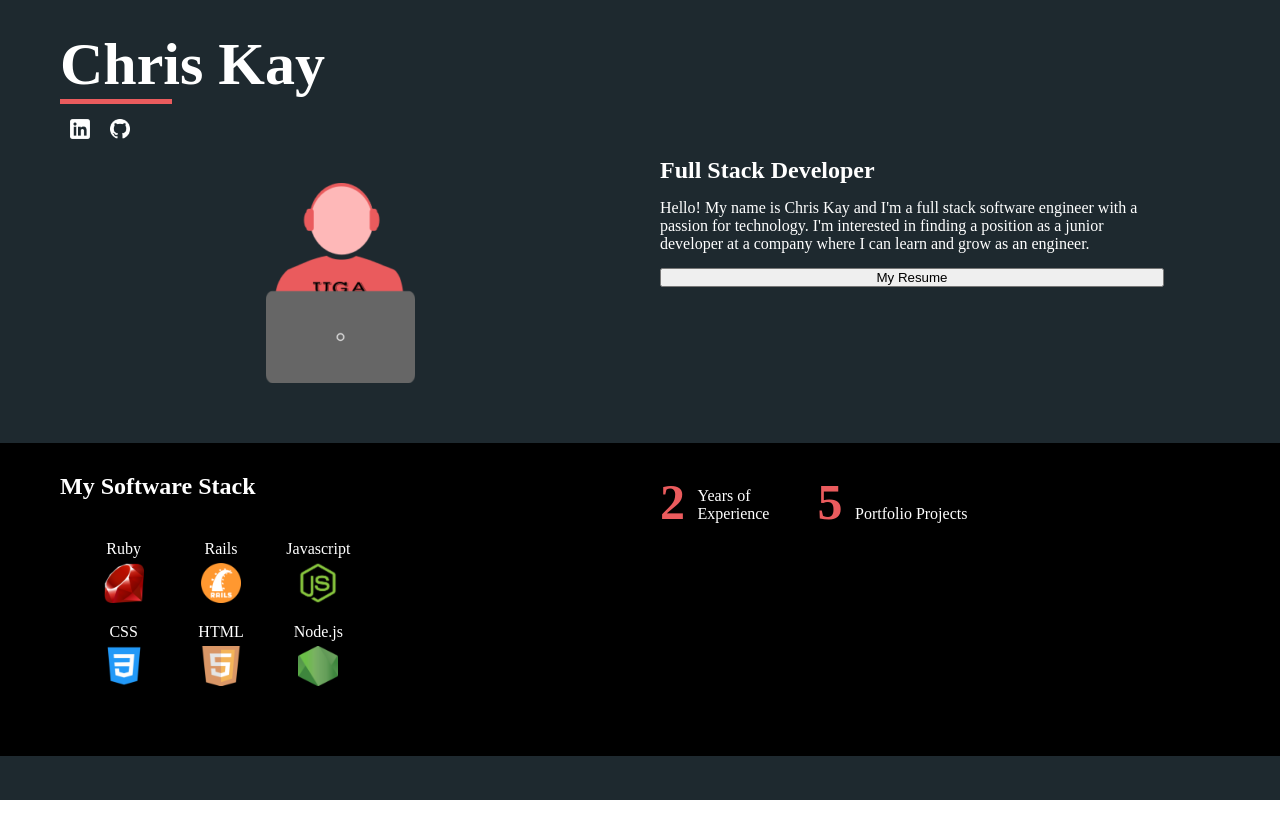
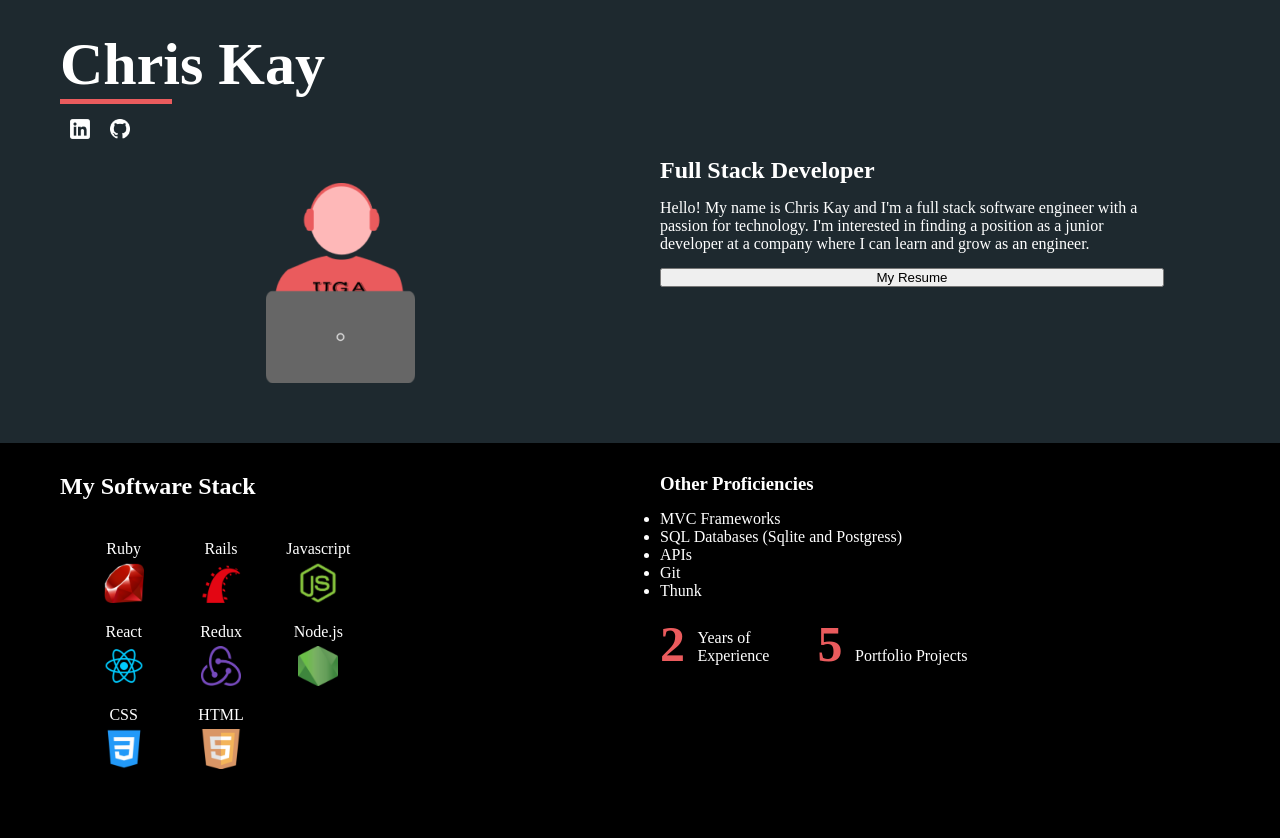
Before and after one commit to chriskay25/portfolio, a React (Create React App) app: page / in a window 1280 px wide. Before the commit the page ends 800 px from the top, so only its background shows below. Built offline with nearby package versions, Linux system fonts and the light colour scheme.

Commit message:
Add to software stack, add proficiencies to right pane

```diff
--- a/src/components/Skills.jsx
+++ b/src/components/Skills.jsx
@@ -1,10 +1,12 @@
 import Column from './Column'
 import rubyLogo from '../assets/ruby.png'
-import railsLogo from '../assets/rails-logo-2.png'
+import railsLogo from '../assets/rails-logo-3.png'
 import jsLogo from '../assets/js-logo.png'
 import cssLogo from '../assets/css-logo-1.png'
 import htmlLogo from '../assets/html-logo.png'
 import nodeLogo from '../assets/node-logo-3.png'
+import reactLogo from '../assets/react-logo.png'
+import reduxLogo from '../assets/redux-logo.png'
 
 const Skills = () => {
     return (
@@ -26,6 +28,18 @@ const Skills = () => {
                             <img src={jsLogo} alt='javascript logo' />
                         </li>
                         <li>
+                            <div>React</div>
+                            <img src={reactLogo} alt='react logo' />
+                        </li>
+                        <li>
+                            <div>Redux</div>
+                            <img src={reduxLogo} alt='redux-logo' />
+                        </li>
+                        <li>
+                            <div>Node.js</div>
+                            <img src={nodeLogo} alt='node logo' />
+                        </li>
+                        <li>
                             <div>CSS</div>
                             <img src={cssLogo} alt='css logo' />
                         </li>
@@ -33,14 +47,20 @@ const Skills = () => {
                             <div>HTML</div>
                             <img src={htmlLogo} alt='html logo' />
                         </li>
-                        <li>
-                            <div>Node.js</div>
-                            <img src={nodeLogo} alt='node logo' />
-                        </li>
                     </ul>
                 </div>
             </Column>
             <Column>
+                <div className='proficiencies'>
+                    <h3>Other Proficiencies</h3>
+                    <ul>
+                        <li>MVC Frameworks</li>
+                        <li>SQL Databases (Sqlite and Postgress)</li>
+                        <li>APIs</li>
+                        <li>Git</li>
+                        <li>Thunk</li>
+                    </ul>
+                </div>
                 <div className='skills-experience-container'>
                     <span className='number-large'>2 </span>
                     <div>
```
